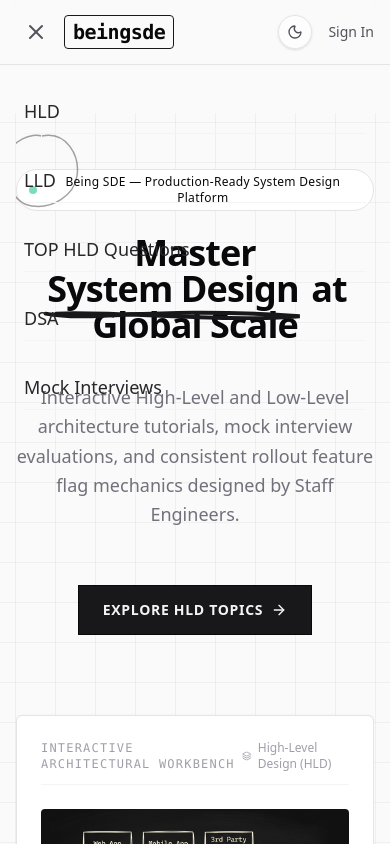
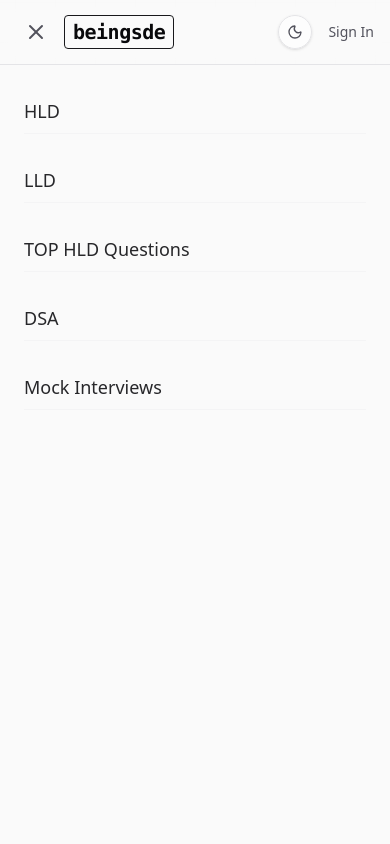
Before and after one commit to roamingcops/beingsde, a Next.js app in the folder beingsde-ui/: page / in a window 390 px wide. Both pictures are taken after a click on the button 36 px from the left and 32 px from the top of the page. Shown: the top 844 px of the page. Built offline with nearby package versions, Linux system fonts and the light colour scheme; no server answers.

Commit message:
Fix mobile menu layout distortion by using absolute positioning

```diff
--- a/beingsde-ui/src/components/MobileMenu.tsx
+++ b/beingsde-ui/src/components/MobileMenu.tsx
@@ -48,7 +48,7 @@ export default function MobileMenu() {
 
       {/* Mobile Menu Overlay */}
       {isOpen && (
-        <div className="fixed inset-0 top-[64px] z-40 bg-[#fafafa] dark:bg-[#09090b] border-t border-zinc-200 dark:border-zinc-800 flex flex-col p-6 animate-in slide-in-from-top-2 duration-200">
+        <div className="absolute top-full left-0 w-full h-[calc(100vh-64px)] z-40 bg-[#fafafa] dark:bg-[#09090b] border-t border-zinc-200 dark:border-zinc-800 flex flex-col p-6 animate-in slide-in-from-top-2 duration-200">
           <nav className="flex flex-col gap-6 text-lg font-medium text-zinc-800 dark:text-zinc-200">
             {links.map((link) => (
               <Link
```
